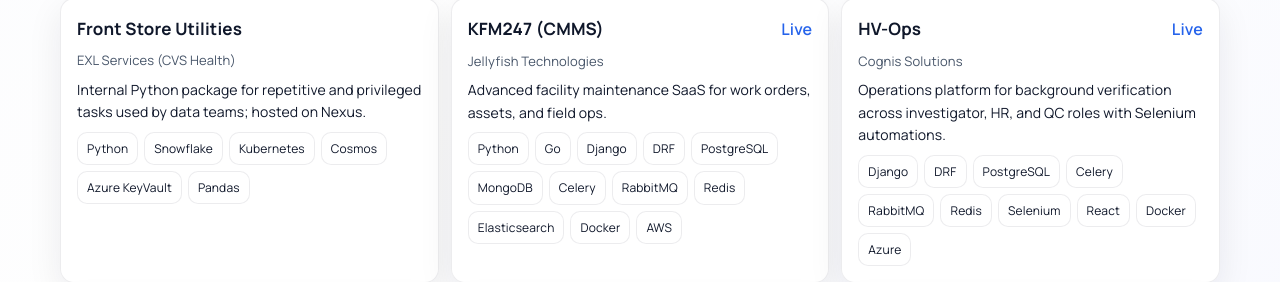
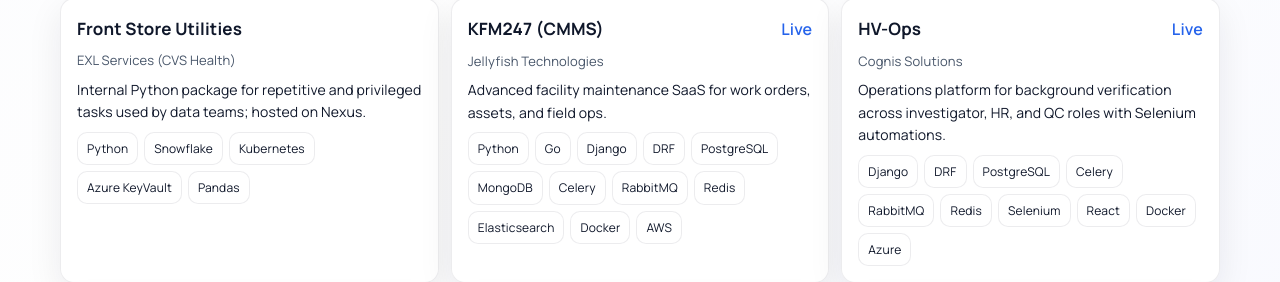
Before and after one commit to itsnamanmalik/naman-malik-portfolio, a React (Vite) app: page / in a window 1280 px wide. Shown: the part 2308-2590 px from the top of the page. Built offline with nearby package versions, Linux system fonts and the light colour scheme.

Commit message:
Minor fixes

```diff
--- a/src/data/portfolio.ts
+++ b/src/data/portfolio.ts
@@ -64,7 +64,7 @@
       title: 'Front Store Utilities',
       org: 'EXL Services (CVS Health)',
       description: 'Internal Python package for repetitive and privileged tasks used by data teams; hosted on Nexus.',
-      stack: ['Python', 'Snowflake', 'Kubernetes', 'Cosmos', 'Azure KeyVault', 'Pandas'],
+      stack: ['Python', 'Snowflake', 'Kubernetes', 'Azure KeyVault', 'Pandas'],
     },
     {
       title: 'KFM247 (CMMS)',
@@ -126,6 +126,6 @@
     { label: 'Email', url: 'mailto:namamalik06@gmail.com' },
     { label: 'LinkedIn', url: 'https://www.linkedin.com/in/namanmalik' },
     { label: 'GitHub', url: 'https://github.com/itsnamanmalik' },
-    { label: 'Resume', url: 'https://drive.google.com/file/d/1pwMOggNHdhWb3mDLhVZg7aY6Txh5aEtj/view?usp=sharing' },
+    { label: 'Resume', url: 'https://drive.google.com/file/d/1hPeWP1MIN2uVEupXt-JvYItCFyX4ETbs/view?usp=sharing' },
   ],
 };
```
